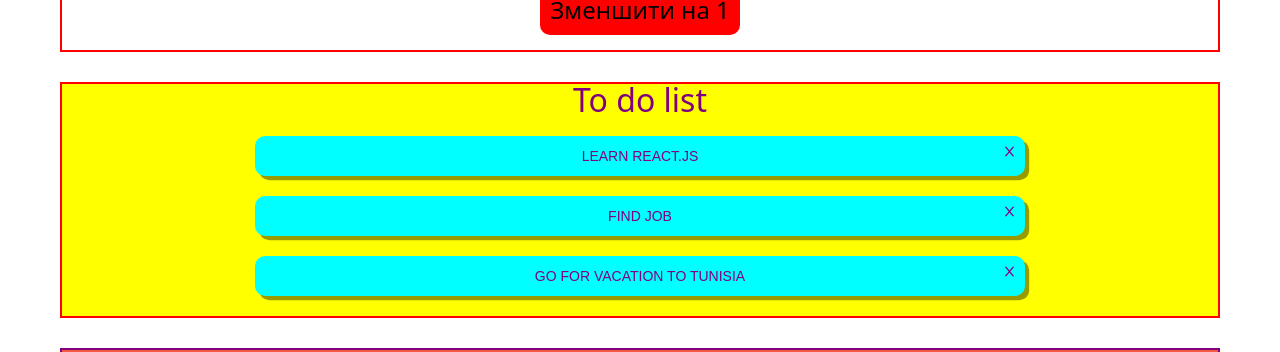
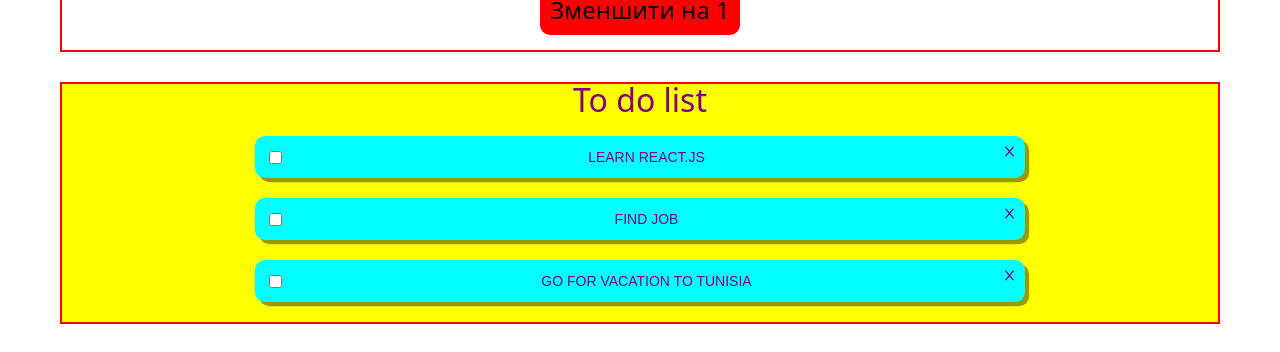
Before and after one commit to Iryna-Artymuk/React, a React (Create React App) app: page / in a window 1280 px wide. Shown: the part 1096-1448 px from the top of the page. Built offline with nearby package versions, Linux system fonts and the light colour scheme.

Commit message:
to do list option complede

```diff
--- a/src/components/App/App.js
+++ b/src/components/App/App.js
@@ -1,47 +1,63 @@
-import React, { Component } from "react";
+import React, { Component } from 'react';
 // import data from "../data.json";
-import options from "../data/color.json";
+import options from '../data/color.json';
 // import recipes from "../Recipes/recipes.json";
 // import PaintingList from "../Painting/PaintingList";
 // import RecipesList from "../Recipes/RecipesList";
-import { Layout } from "../Layout/Layout.styled";
-import { Global } from "@emotion/react";
-import { emotionReset } from "../Global/Global.styled";
+import { Layout } from '../Layout/Layout.styled';
+import { Global } from '@emotion/react';
+import { emotionReset } from '../Global/Global.styled';
 
-import Counter from "../Counter";
-import Dropdown from "../Dropdown/Dropdown";
-import ColorPicker from "../ColorPicker/ColorPicker";
-import TodoList from "../TodoList";
-import Modal from "./Modal";
-import Form from "../Form";
+import Counter from '../Counter';
+import Dropdown from '../Dropdown/Dropdown';
+import ColorPicker from '../ColorPicker/ColorPicker';
+import TodoList from '../TodoList';
+import Modal from './Modal';
+import Form from '../Form';
 class App extends Component {
   state = {
     todo: [
-      { id: "id-1", name: "Learn React.js", complited: false },
-      { id: "id-2", name: "Find job", complited: false },
-      { id: "id-3", name: "Go for vacation to Tunisia", complited: false },
+      { id: 'id-1', name: 'Learn React.js', completed: false },
+      { id: 'id-2', name: 'Find job', completed: false },
+      { id: 'id-3', name: 'Go for vacation to Tunisia', completed: false },
     ],
+
     modalActive: false,
     selectedImg: null,
-    inputValue: "iryna",
+    inputValue: 'iryna',
   };
-  deleteToDo = (toDoId) => {
-    console.log("delete");
-    this.setState((prevState) => ({
-      todo: prevState.todo.filter((toDoItem) => toDoItem.id !== toDoId),
+
+  deleteToDo = toDoId => {
+    console.log('delete');
+    this.setState(prevState => ({
+      todo: prevState.todo.filter(toDoItem => toDoItem.id !== toDoId),
     }));
   };
   toggleModal = () => {
-    this.setState((prevState) => ({
+    this.setState(prevState => ({
       modalActive: !prevState.modalActive,
     }));
   };
 
-  addImgUrl = (url) =>
+  //  при зміні стану повернути обєкт в якому розпилити старий обєкт і додай нову властивість
+  ToggleComplete = todoID => {
+    this.setState(prevState => ({
+      todo: prevState.todo.map(todoItem => {
+        console.log(todoItem);
+        if (todoItem.id === todoID)
+          return {
+            ...todoItem,
+            completed: !todoItem.completed,
+          };
+        return todoItem;
+      }),
+    }));
+  };
+  addImgUrl = url =>
     this.setState({
       selectedImg: url,
     });
-  formSubmitHandler = (data) => {
+  formSubmitHandler = data => {
     console.log(data);
   };
   // hendelInputChange = (event) => {
@@ -77,7 +93,11 @@ class App extends Component {
           />
         )}
         <Counter startValue={1} />
-        <TodoList todo={this.state.todo} deleteToDo={this.deleteToDo} />
+        <TodoList
+          todo={this.state.todo}
+          deleteToDo={this.deleteToDo}
+          ToggleComplete={this.ToggleComplete}
+        />
         <ColorPicker options={options} />
         <Dropdown toggleModal={this.toggleModal} addImgUrl={this.addImgUrl} />
         <Global styles={emotionReset} />
--- a/src/components/ColorPicker/ColorPicker.css
+++ b/src/components/ColorPicker/ColorPicker.css
@@ -29,7 +29,7 @@
   position: relative;
   top: 0;
 
-  font-family: "Montserrat", sans-serif;
+  font-family: 'Montserrat', sans-serif;
   text-transform: uppercase;
   border-radius: 10px;
 
--- a/src/components/TodoList/TodoList.css
+++ b/src/components/TodoList/TodoList.css
@@ -24,16 +24,17 @@
 .item {
   position: relative;
   display: flex;
+
   width: 100%;
   align-items: center;
-  justify-content: center;
+  justify-content: space-between;
   min-height: 40px;
-  font-family: "Montserrat", sans-serif;
+  font-family: 'Montserrat', sans-serif;
   text-transform: uppercase;
 
   text-align: center;
 
-  padding: 0.5rem;
+  padding: 1rem;
 
   border-radius: 10px;
   top: 0;
@@ -41,6 +42,9 @@
 
   box-shadow: 0.3em 0.3em rgba(0.4, 0.4, 0.4, 0.4);
   background-color: aqua;
+}
+.item p {
+  width: 100%;
 }
 .item button {
   position: absolute;
@@ -64,3 +68,7 @@
 .todoList h3 {
   font-size: 32px;
 }
+
+.item input:checked + p {
+  text-decoration: line-through;
+}
--- a/src/components/TodoList/TodoList.jsx
+++ b/src/components/TodoList/TodoList.jsx
@@ -1,20 +1,33 @@
-import React from "react";
-import { AiOutlineClose } from "react-icons/ai";
-import "./TodoList.css";
-const TodoList = ({ todo, deleteToDo }) => (
+import React from 'react';
+import { AiOutlineClose } from 'react-icons/ai';
+import './TodoList.css';
+const TodoList = props => {
+  const { todo, deleteToDo, completed, ToggleComplete } = props;
+
+  return (
     <div className="todoList ">
       <h3> To do list </h3>
       <ul>
-      {todo.map((item) => (
+        {todo.map(item => {
+          return (
             <li key={item.id} className="item">
+              <input
+                type="checkbox"
+                className="TodoList__checkbox"
+                checked={completed}
+                onChange={() => ToggleComplete(item.id)}
+              />
+
               <p>{item.name} </p>
+
               <button onClick={() => deleteToDo(item.id)}>
                 <AiOutlineClose />
               </button>
             </li>
-      ))}
+          );
+        })}
       </ul>
     </div>
   );
-
+};
 export default TodoList;
```
Also changed, not shown: src/components/ColorPicker/ColorPicker.jsx (+7 -1 lines), 1 other file (tests, documents, lock files or other folders). Lines whose indentation alone changed are shown as unchanged.
